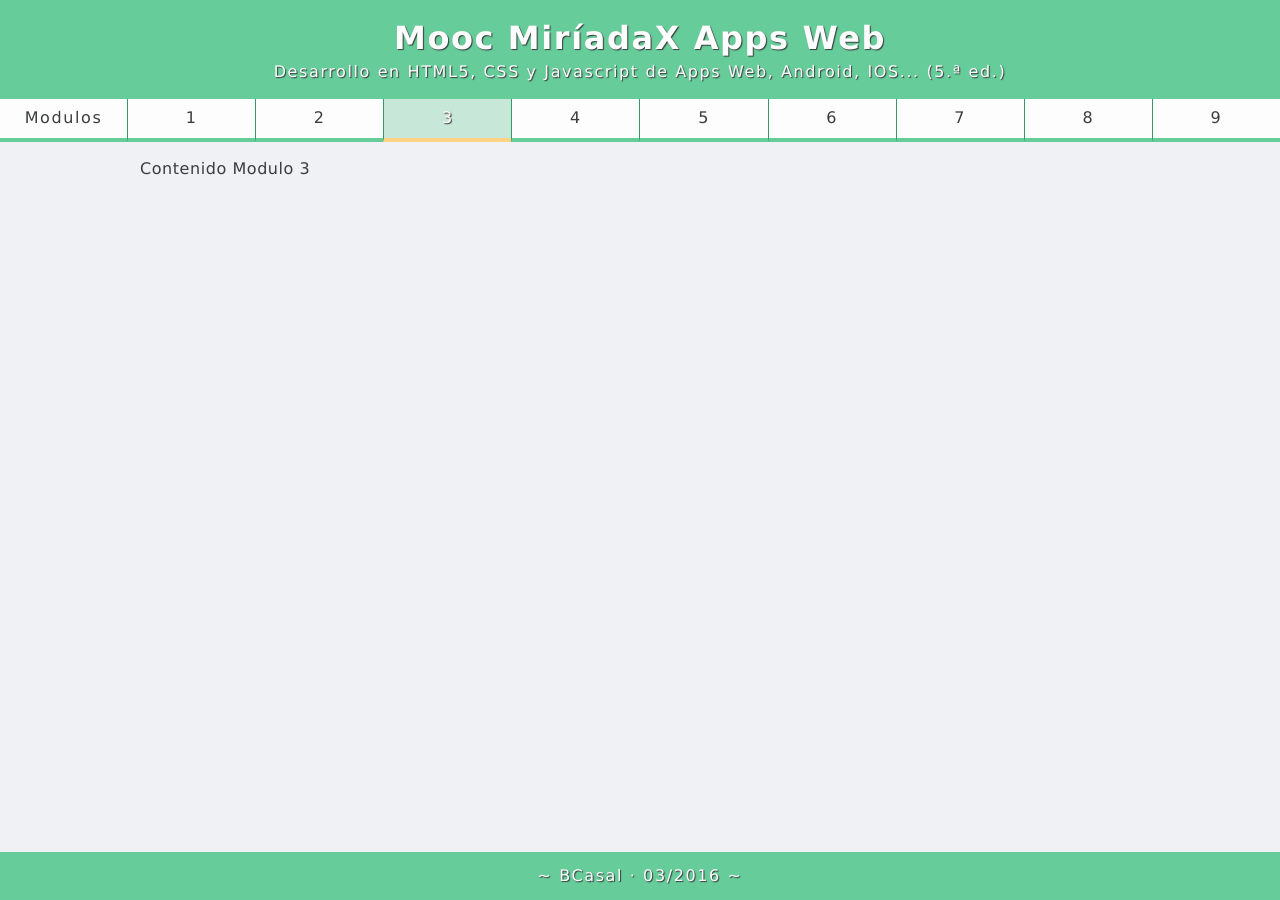
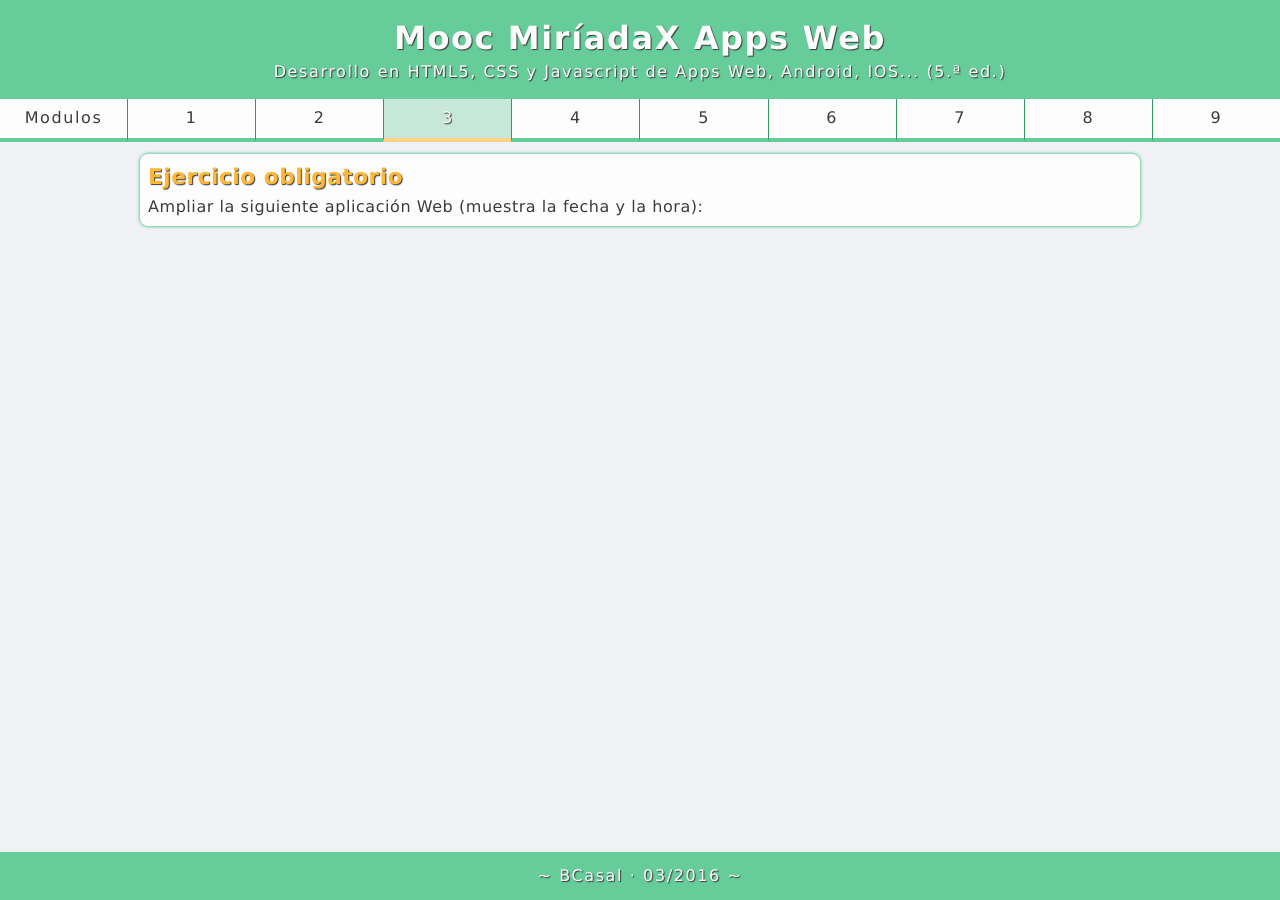
Before and after one commit to BCasal/MOOC-Web-Apps-Mir-adaX, a Jekyll site: the page built from modulos/m3.md, in a window 1280 px wide. Built offline with Jekyll 4.4.1, drawn with Linux system fonts in a browser that asks for light colours.

Commit message:
Ejercicio obligatorio module 3

```diff
--- /dev/null
+++ b/_posts/m3/2016-03-27-obligatorio.md
@@ -0,0 +1,53 @@
+---
+layout: posts
+title:  "Ejercicio obligatorio"
+sub-title: "Modulo 3: Javascript: Sentencia, Expresión, Variable, Función, Objeto Y DOM"
+date:   2016-04-01 00:01
+categories: m3
+permalink: "/modulos/m3/obligatorio/"
+source: "http://pruebashtml.neocities.org/2016/Miriadax/m3-obligatorio/index.html"
+code: "https://drive.google.com/file/d/0B7AwER8OVKzxVTB6aTJ4NVUwS0E/view?usp=sharing"
+---
+
+Ampliar la siguiente aplicación Web (muestra la fecha y la hora):
+
+{% highlight html %}
+<!DOCTYPE html><html>
+<head>
+  <title>Date</title>
+  <meta charset="UTF-8">
+</head>
+<body>
+  <h1 id="h1"></h1>
+  <h2 id="h2">La fecha y la hora son:</h2>
+  <div id="fecha"></div>
+
+ <script type="text/javascript">
+  var fecha = new Date();
+  var msj;
+
+  if      (fecha.getHours() < 7)  { msj = "Buenas noches";}
+  else if (fecha.getHours() < 12) { msj = "Buenos días";}
+  else if (fecha.getHours() < 21) { msj = "Buenas tardes";}
+  else                                          { msj = "Buenas noches";}
+
+  document.getElementById("h1").innerHTML    = msj;
+  document.getElementById("fecha").innerHTML = fecha;
+</script>
+</body>
+</html>
+{% endhighlight %}
+
+Incluyendo los siguientes elementos:
+
+<ol>
+  <li>El nombre de la persona que hace la entrega debajo del titulo &lt;h1&gt;</li>
+  <li>Un bloque &lt;div&gt; debajo de la fecha y la hora y las instrucciones JavaScript necesarias para que muestre en dicho bloque el contenido de las siguientes propiedades DOM  en líneas separadas, que comiencen por el nombre de la propiedad(es) mostrada(s):</li>
+  <ol type="a">
+    <li>Contenido de innerHTML de elemento identificado por id="h2"</li>
+    <li>Contenido de outerHTML de elemento identificado por id="h1"</li>
+    <li>Contenido de la propiedad global: location.href</li>
+    <li>Contenido de la propiedad global: location</li>
+    <li>Contenido de las propiedades globales: screen.width y screen.heigth</li>
+  </ol>
+</ol>
--- a/modulos/m3.md
+++ b/modulos/m3.md
@@ -5,4 +5,11 @@ nav: 3
 permalink: "/modulos/m3/"
 ---
 
-Contenido {{ page.title }}
+{% for post in site.categories.m3 reversed %}
+<article class="main-article">
+    <h2>
+        <a href="{{ post.url | prepend: site.baseurl }}" title="{{ post.title }}">{{ post.title }}</a>
+    </h2>
+    {{ post.excerpt }}
+</article>
+{% endfor %}
```
